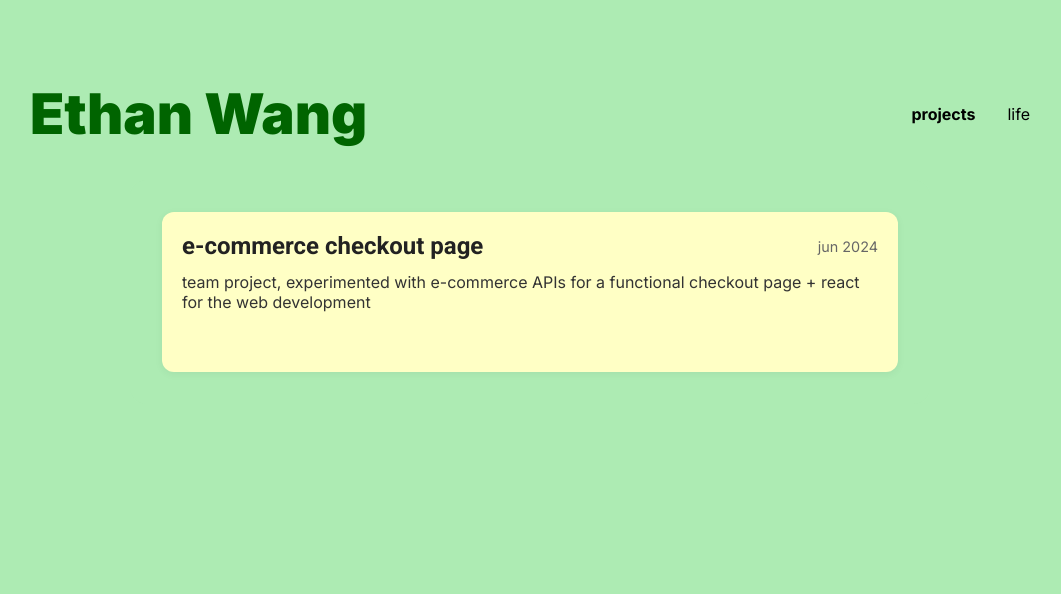
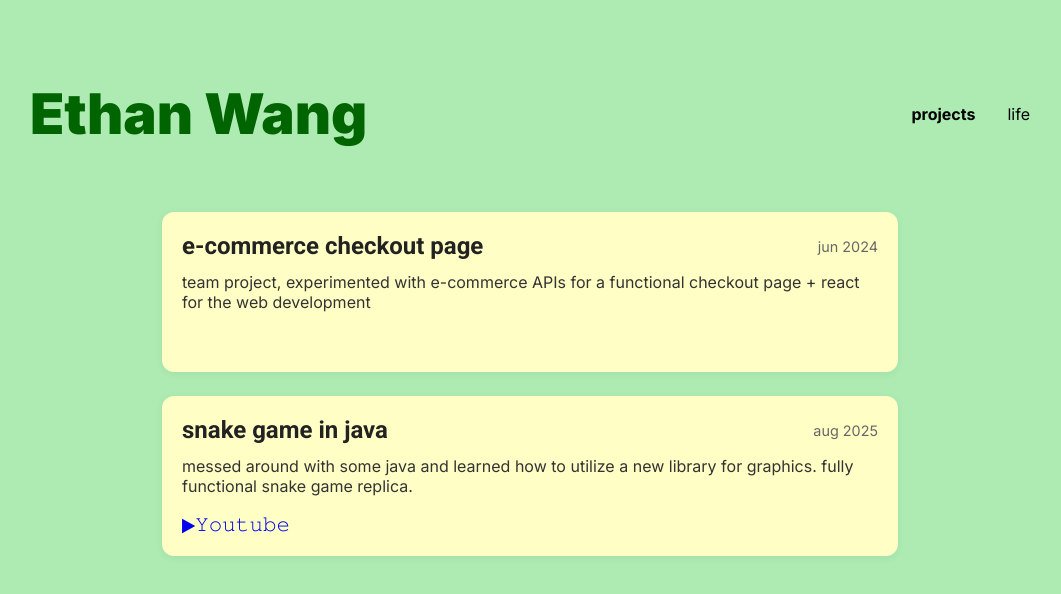
Before and after one commit to ewang1027/personal-website, a plain HTML site: page projects.html in a window 1280 px wide. Shown: the whole page, without its empty margins (110-1171 px from the left). Drawn offline with Linux system fonts and the light colour scheme.

Commit message:
snake game
added a new project I finished up on. snake game in java

```diff
--- a/projects.html
+++ b/projects.html
@@ -35,6 +35,21 @@
               </div>
             </article>
 
+            <article class="project-card">
+              <div class="project-header">
+                <h2 class="project-title">
+                    <a href="https://github.com/ewang1027/snake-game-in-java">snake game in java</a>
+                </h2>
+                <span class="project-date">aug 2025</span>
+              </div>
+              <p class="project-desc">
+                messed around with some java and learned how to utilize a new library for graphics. fully functional snake game replica.
+              </p>
+              <div class="project-links">
+                <a href="https://youtube.com/shorts/l5bbLuQTLQg?feature=share" title="yt video for game"> ▶𝚈𝚘𝚞𝚝𝚞𝚋𝚎 </a>
+              </div>
+            </article>
+
           </section>
         </div>
     </header>
```
